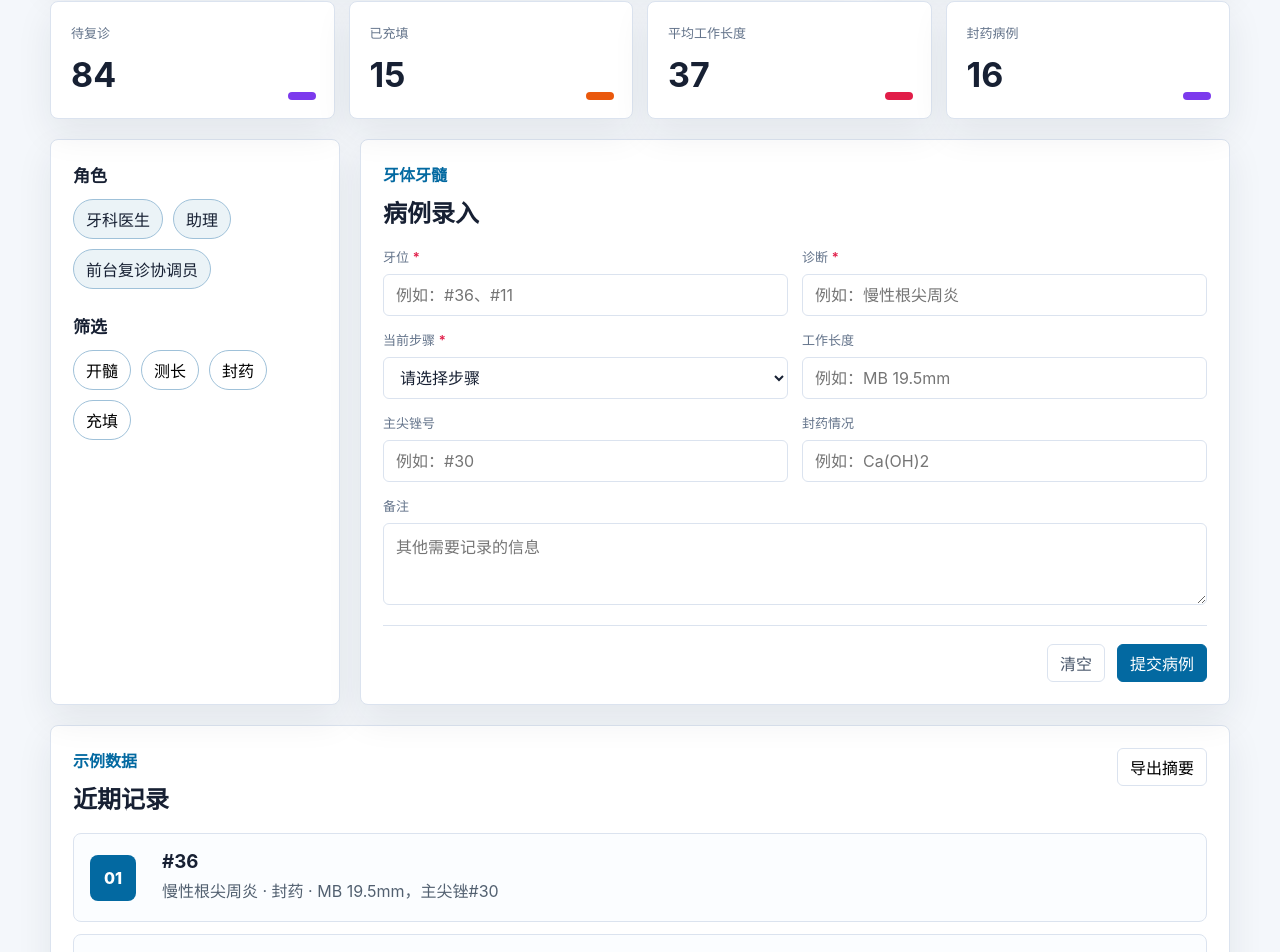
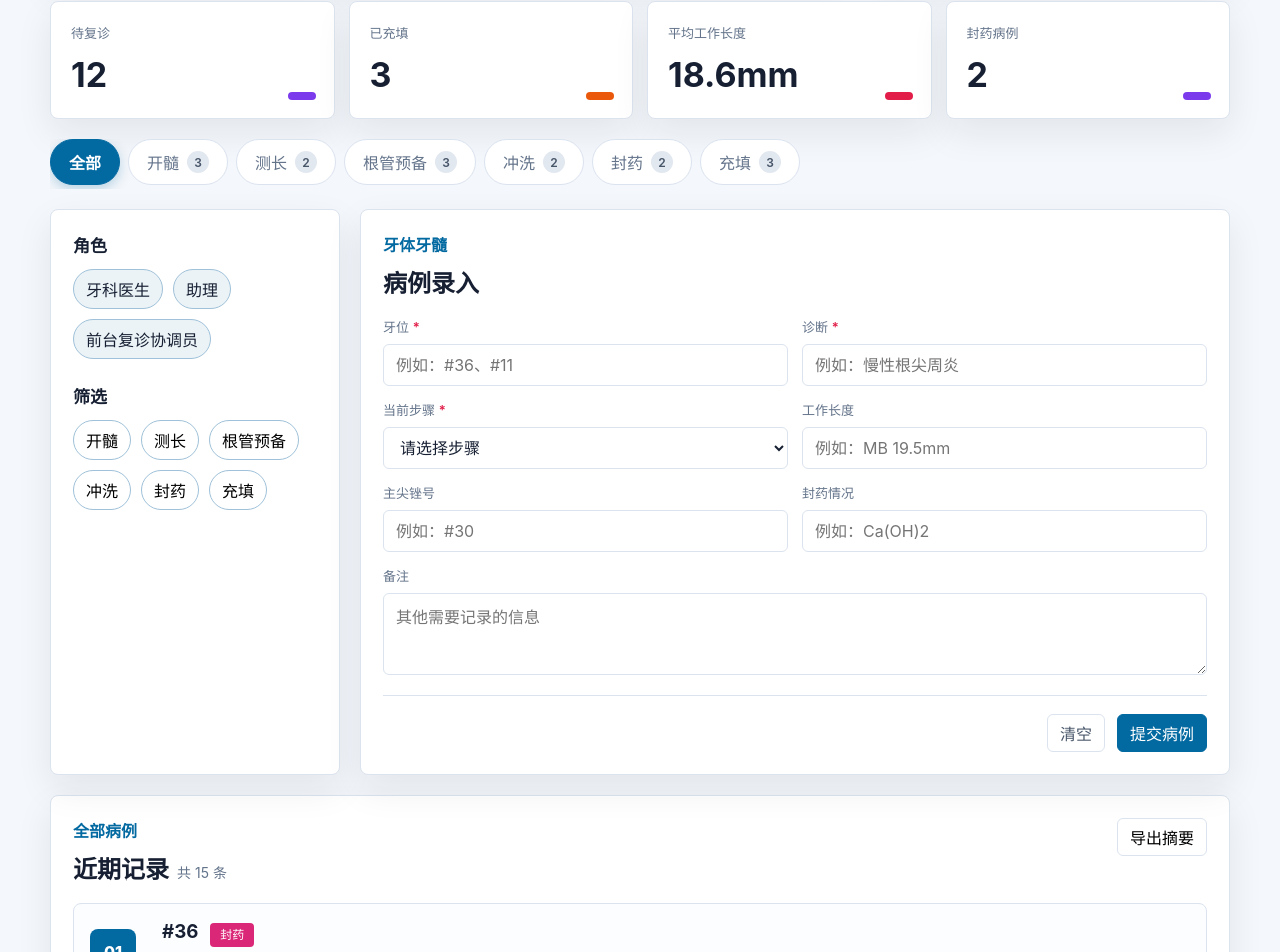
Before and after one commit to aliAjax/hxwl-04-64cabbf, a React (Vite) app: page / in a window 1280 px wide. Shown: the part 242-1194 px from the top of the page. Built offline with nearby package versions, Linux system fonts and the light colour scheme.

Commit message:
.3436396082391580:0de4dde7d0f58de57b9bdc57c93b785e_6a318dc472c1532343feae38.6a318dc672c1532343feae3d.6a318dc6e30ea261fc47b248:Trae CN.T(2026/6/17 01:54:14)

```diff
--- a/src/App.tsx
+++ b/src/App.tsx
@@ -27,6 +27,8 @@ const project = {
   "filters": [
     "开髓",
     "测长",
+    "根管预备",
+    "冲洗",
     "封药",
     "充填"
   ],
@@ -44,19 +46,106 @@ const project = {
       "#36",
       "慢性根尖周炎",
       "封药",
-      "MB 19.5mm，主尖锉#30"
+      "MB 19.5mm，主尖锉#30",
+      "待复诊"
     ],
     [
       "#11",
       "外伤后变色",
       "充填",
-      "单根管，冷侧压完成"
+      "单根管，冷侧压完成",
+      "已充填"
     ],
     [
       "#46",
       "急性牙髓炎",
       "测长",
-      "近中双根管需复诊"
+      "近中双根管需复诊",
+      "待复诊"
+    ],
+    [
+      "#14",
+      "深龋穿髓",
+      "开髓",
+      "开髓孔通畅，出血明显",
+      "待复诊"
+    ],
+    [
+      "#25",
+      "慢性牙髓炎",
+      "根管预备",
+      "MB2 18mm，主尖锉#25",
+      "待复诊"
+    ],
+    [
+      "#37",
+      "牙髓坏死",
+      "冲洗",
+      "3%NaClO冲洗，超声荡洗",
+      "待复诊"
+    ],
+    [
+      "#16",
+      "急性根尖周炎",
+      "开髓",
+      "开髓引流，脓液溢出",
+      "待复诊"
+    ],
+    [
+      "#21",
+      "牙体缺损",
+      "充填",
+      "热牙胶垂直加压，桩道预备",
+      "已充填"
+    ],
+    [
+      "#47",
+      "慢性根尖周脓肿",
+      "根管预备",
+      "远中根20mm，弯曲根管",
+      "待复诊"
+    ],
+    [
+      "#15",
+      "可逆性牙髓炎",
+      "冲洗",
+      "生理盐水冲洗，EDTA预备",
+      "待复诊"
+    ],
+    [
+      "#26",
+      "隐裂牙",
+      "封药",
+      "Ca(OH)2封药，一周后复诊",
+      "待复诊"
+    ],
+    [
+      "#31",
+      "外伤露髓",
+      "测长",
+      "17mm，根尖孔闭合",
+      "待复诊"
+    ],
+    [
+      "#45",
+      "慢性牙髓炎急性发作",
+      "根管预备",
+      "预备至#30，5.25%NaClO冲洗",
+      "待复诊"
+    ],
+    [
+      "#24",
+      "深龋",
+      "开髓",
+      "局麻下开髓，冠髓切除",
+      "待复诊"
+    ],
+    [
+      "#35",
+      "根尖周炎",
+      "充填",
+      "恰填，术后片显示良好",
+      "已充填"
     ]
   ]
 };
@@ -79,7 +168,40 @@ interface FormErrors {
 
 const statusColors = ["status-ok", "status-watch", "status-danger"];
 
-const steps = ["开髓", "测长", "根管预备", "封药", "充填"];
+const steps = ["开髓", "测长", "根管预备", "冲洗", "封药", "充填"];
+
+const stageColors: Record<string, string> = {
+  "开髓": "#ea580c",
+  "测长": "#0369a1",
+  "根管预备": "#7c3aed",
+  "冲洗": "#059669",
+  "封药": "#db2777",
+  "充填": "#0891b2",
+};
+
+function extractWorkingLength(detail: string): number | null {
+  const match = detail.match(/(\d+\.?\d*)mm/);
+  return match ? parseFloat(match[1]) : null;
+}
+
+function calculateMetrics(records: string[][], activeStage: string | null) {
+  const filteredRecords = activeStage
+    ? records.filter(r => r[2] === activeStage)
+    : records;
+
+  const pendingReview = filteredRecords.filter(r => r[4] === "待复诊").length;
+  const filled = filteredRecords.filter(r => r[2] === "充填").length;
+  const medicationCases = filteredRecords.filter(r => r[2] === "封药").length;
+
+  const lengths = filteredRecords
+    .map(r => extractWorkingLength(r[3]))
+    .filter((n): n is number => n !== null);
+  const avgLength = lengths.length > 0
+    ? (lengths.reduce((a, b) => a + b, 0) / lengths.length).toFixed(1) + "mm"
+    : "-";
+
+  return [String(pendingReview), String(filled), avgLength, String(medicationCases)];
+}
 
 function MetricCard({ label, value, index }: { label: string; value: string; index: number }) {
   return (
@@ -102,14 +224,15 @@ const initialFormData: CaseRecord = {
 };
 
 function App() {
-  const values = project.metrics.map((metric: string, index: number) => {
-    const base = [84, 12, 31, 7][index % 4];
-    return String(base + index * 3);
-  });
-
   const [records, setRecords] = useState<string[][]>(project.records);
   const [formData, setFormData] = useState<CaseRecord>(initialFormData);
   const [errors, setErrors] = useState<FormErrors>({});
+  const [activeStage, setActiveStage] = useState<string | null>(null);
+
+  const metricValues = calculateMetrics(records, activeStage);
+  const filteredRecords = activeStage
+    ? records.filter(r => r[2] === activeStage)
+    : records;
 
   const handleInputChange = (field: keyof CaseRecord, value: string) => {
     setFormData(prev => ({ ...prev, [field]: value }));
@@ -174,7 +297,29 @@ function App() {
 
       <section className="metrics-grid">
         {project.metrics.map((metric: string, index: number) => (
-          <MetricCard key={metric} label={metric} value={values[index]} index={index} />
+          <MetricCard key={metric} label={metric} value={metricValues[index]} index={index} />
+        ))}
+      </section>
+
+      <section className="stage-tabs">
+        <button
+          className={`stage-tab ${activeStage === null ? 'active' : ''}`}
+          onClick={() => setActiveStage(null)}
+        >
+          全部
+        </button>
+        {steps.map((stage) => (
+          <button
+            key={stage}
+            className={`stage-tab ${activeStage === stage ? 'active' : ''}`}
+            style={activeStage === stage ? { '--stage-color': stageColors[stage] } as React.CSSProperties : {}}
+            onClick={() => setActiveStage(stage)}
+          >
+            {stage}
+            <span className="stage-count">
+              {records.filter(r => r[2] === stage).length}
+            </span>
+          </button>
         ))}
       </section>
 
@@ -280,21 +425,38 @@ function App() {
       <section className="records panel">
         <div className="section-heading">
           <div>
-            <p>示例数据</p>
-            <h2>近期记录</h2>
+            <p>{activeStage ? `${activeStage}阶段` : "全部病例"}</p>
+            <h2>
+              {activeStage ? `${activeStage}病例` : "近期记录"}
+              <span className="record-total">共 {filteredRecords.length} 条</span>
+            </h2>
           </div>
           <button>导出摘要</button>
         </div>
         <div className="record-list">
-          {records.map((record: string[], index: number) => (
-            <article key={record.join("-") + index} className="record-card">
-              <div className="record-index">{String(index + 1).padStart(2, "0")}</div>
-              <div>
-                <h3>{record[0]}</h3>
-                <p>{record.slice(1).join(" · ")}</p>
-              </div>
-            </article>
-          ))}
+          {filteredRecords.length > 0 ? (
+            filteredRecords.map((record: string[], index: number) => (
+              <article key={record.join("-") + index} className="record-card">
+                <div className="record-index">{String(index + 1).padStart(2, "0")}</div>
+                <div className="record-content">
+                  <div className="record-header">
+                    <h3>{record[0]}</h3>
+                    <span
+                      className="stage-badge"
+                      style={{ backgroundColor: stageColors[record[2]] }}
+                    >
+                      {record[2]}
+                    </span>
+                  </div>
+                  <p>{record.slice(1, 4).join(" · ")}</p>
+                </div>
+              </article>
+            ))
+          ) : (
+            <div className="empty-state">
+              <p>该阶段暂无病例记录</p>
+            </div>
+          )}
         </div>
       </section>
     </main>
--- a/src/styles.css
+++ b/src/styles.css
@@ -336,3 +336,120 @@ input {
 .secondary-action:hover {
   background: #f8fafc;
 }
+
+.stage-tabs {
+  display: flex;
+  gap: 8px;
+  margin-bottom: 20px;
+  overflow-x: auto;
+  padding-bottom: 4px;
+  scrollbar-width: thin;
+}
+
+.stage-tab {
+  position: relative;
+  display: flex;
+  align-items: center;
+  gap: 8px;
+  padding: 10px 18px;
+  border: 1px solid var(--border);
+  background: #ffffff;
+  border-radius: 999px;
+  color: #64748b;
+  font-weight: 500;
+  white-space: nowrap;
+  transition: all 0.2s ease;
+  min-height: 42px;
+}
+
+.stage-tab:hover {
+  border-color: var(--primary);
+  color: var(--primary);
+  background: color-mix(in srgb, var(--primary) 6%, #ffffff);
+}
+
+.stage-tab.active {
+  background: var(--stage-color, var(--primary));
+  color: #ffffff;
+  border-color: var(--stage-color, var(--primary));
+  font-weight: 600;
+  box-shadow: 0 4px 12px rgba(3, 105, 161, 0.25);
+}
+
+.stage-count {
+  display: inline-flex;
+  align-items: center;
+  justify-content: center;
+  min-width: 22px;
+  height: 22px;
+  padding: 0 6px;
+  border-radius: 999px;
+  background: rgba(255, 255, 255, 0.18);
+  font-size: 12px;
+  font-weight: 600;
+}
+
+.stage-tab:not(.active) .stage-count {
+  background: #e2e8f0;
+  color: #475569;
+}
+
+.stage-badge {
+  display: inline-block;
+  padding: 3px 10px;
+  border-radius: 4px;
+  color: #ffffff;
+  font-size: 12px;
+  font-weight: 500;
+  line-height: 1.5;
+}
+
+.record-total {
+  font-size: 14px;
+  font-weight: 400;
+  color: #64748b;
+  margin-left: 8px;
+}
+
+.record-content {
+  display: flex;
+  flex-direction: column;
+  gap: 8px;
+}
+
+.record-header {
+  display: flex;
+  align-items: center;
+  gap: 12px;
+}
+
+.record-header h3 {
+  margin-bottom: 0;
+}
+
+.empty-state {
+  text-align: center;
+  padding: 48px 24px;
+  color: #64748b;
+  background: #f8fafc;
+  border-radius: 8px;
+  border: 2px dashed var(--border);
+}
+
+.empty-state p {
+  margin: 0;
+  font-size: 15px;
+}
+
+.record-card h3 {
+  margin-bottom: 6px;
+}
+
+@media (max-width: 860px) {
+  .stage-tabs {
+    margin-left: -4px;
+    padding-left: 4px;
+    margin-right: -4px;
+    padding-right: 4px;
+  }
+}
```
